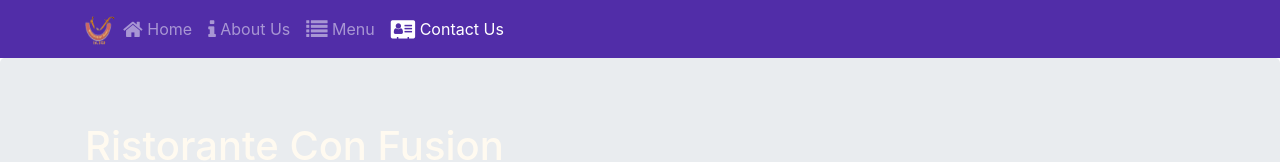
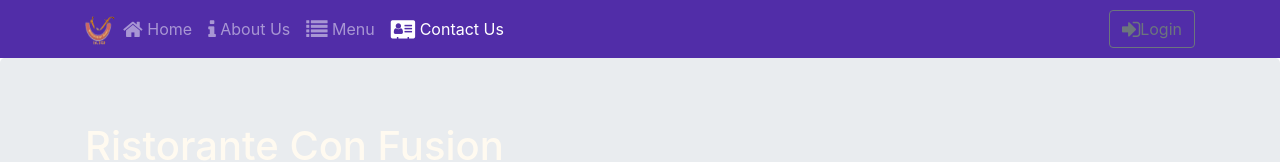
Before and after one commit to perryneal11/confusion, a React (Create React App) app: page /contactus in a window 1280 px wide. Shown: the top 162 px of the page. Built offline with nearby package versions, Linux system fonts and the light colour scheme.

Commit message:
uncontrolled forms

```diff
--- a/src/components/HeaderComponent.js
+++ b/src/components/HeaderComponent.js
@@ -1,4 +1,4 @@
-import React, { Component } from "react";
+import React, { Component, Alert } from "react";
 import {
   Navbar,
   NavbarBrand,
@@ -7,6 +7,15 @@
   NavbarToggler,
   Collapse,
   NavItem,
+  Modal,
+  Button,
+  ModalBody,
+  ModalHeader,
+  Form,
+  FormGroup,
+  Input,
+  Label,
+
 } from "reactstrap";
 import { NavLink } from "react-router-dom";
 
@@ -15,14 +24,31 @@
     super(props);
     this.state = {
       isNavOpen: false,
+      isModalOpen: false,
     };
     this.toggleNav = this.toggleNav.bind(this);
+    this.toggleModal = this.toggleModal.bind(this);
+    this.handleLogin = this.handleLogin.bind(this)
   }
 
   toggleNav() {
     this.setState({
       isNavOpen: !this.state.isNavOpen,
     });
+  }
+
+  toggleModal() {
+    this.setState({
+      isModalOpen: !this.state.isModalOpen,
+    });
+  }
+
+  handleLogin(event){
+    this.toggleModal();
+    alert("Username:" + this.username.value + " Password: " + this.password.value + " Remember: " + this.remember.checked)
+    event.preventDefault();
+
+
   }
 
   render() {
@@ -58,8 +84,16 @@
                 </NavItem>
                 <NavItem>
                   <NavLink className="nav-link" to="/contactus">
-                    <span className="fa fa-address-card fa-lg"></span> Contact Us
+                    <span className="fa fa-address-card fa-lg"></span> Contact
+                    Us
                   </NavLink>
+                </NavItem>
+              </Nav>
+              <Nav className="ml-auto" navbar>
+                <NavItem>
+                  <Button outline onClick={this.toggleModal}>
+                    <span className="fa fa-sign-in fa-lg"></span>Login
+                  </Button>
                 </NavItem>
               </Nav>
             </Collapse>
@@ -78,6 +112,30 @@
             </div>
           </div>
         </Jumbotron>
+        <Modal fade={false} isOpen={true} toggle={this.toggleModal}>
+          <ModalHeader toggle={this.toggleModal}>Login</ModalHeader>
+          <ModalBody>
+            <Form onSubmit={this.handleLogin}>
+              <FormGroup>
+                <Label htmlFor="username">Username</Label>
+                <Input type="text" id="username" name="username" innerRef={(input) => this.username = input}></Input>
+              </FormGroup>
+              <FormGroup>
+                <Label htmlFor="password">Password</Label>
+                <Input type="text" id="password" name="password" innerRef={(input) => this.password = input}></Input>
+              </FormGroup>
+              <FormGroup check>
+                <Label check>
+                  <Input type="checkbox" id="remember" name="remember" innerRef={(input) => this.remember = input}></Input>
+                  Remember Me
+                </Label>
+              </FormGroup>
+              <Button type="submit" className="bg-primary">
+                Login
+              </Button>
+            </Form>
+          </ModalBody>
+        </Modal>
       </div>
     );
   }
```
